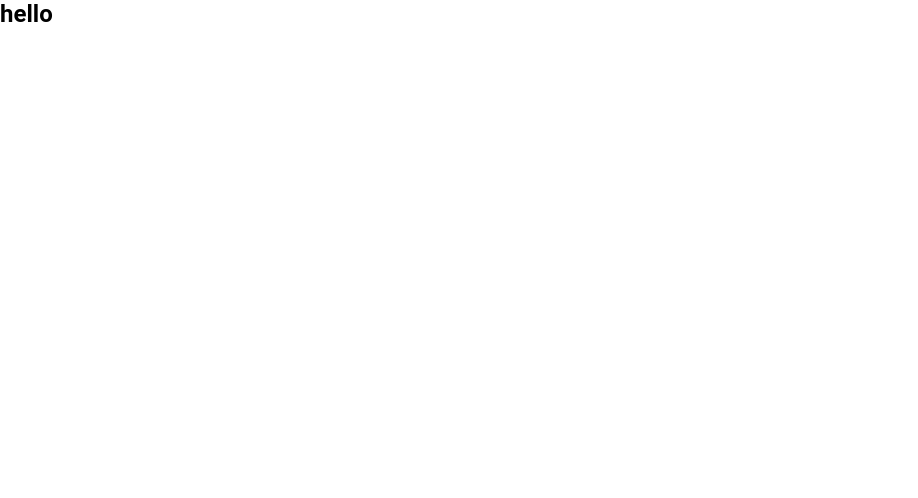
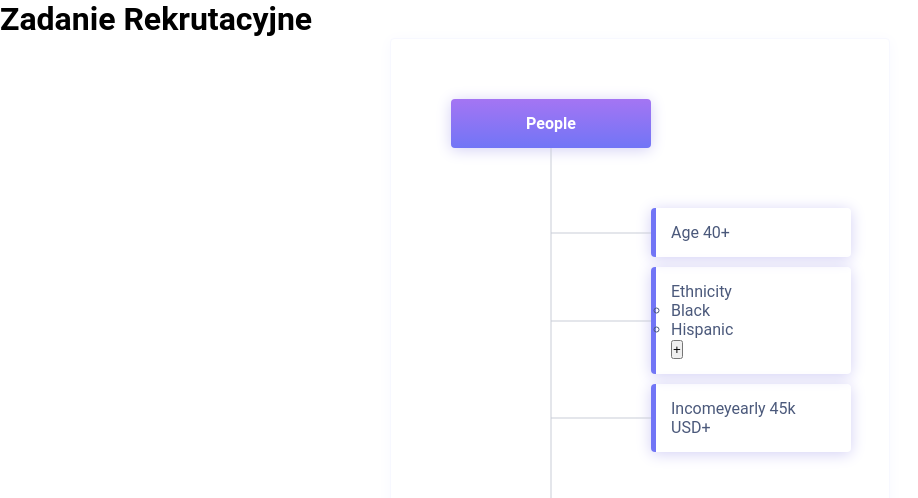
Before and after one commit to 1991Pawel/zadanie-rekrutacyjne, a React (Create React App) app: page / in a window 1280 px wide. Shown: the top 498 px of the page, without its empty margins (0-918 px from the left). Built offline with nearby package versions, Linux system fonts and the light colour scheme.

Commit message:
add list component

```diff
--- a/src/App.tsx
+++ b/src/App.tsx
@@ -1,10 +1,12 @@
 import React from 'react';
 import 'styles/global.scss';
+import List from 'components/List/List';
 
 const App: React.FC = () => {
   return (
     <div>
-      <h2>hello</h2>
+      <h1>Zadanie Rekrutacyjne</h1>
+      <List />
     </div>
   );
 };
--- /dev/null
+++ b/src/components/List/List.module.scss
@@ -0,0 +1,66 @@
+.listWrapper {
+  padding: 6rem;
+  width: 500px;
+  min-height: 500px;
+  margin: 0 auto;
+  color: #4b597b;
+  box-shadow: 0 2px 15px #f7f8ff;
+  border: 1px solid #f7f8ff;
+  border-radius: 4px;
+}
+
+.listTitle {
+  text-align: center;
+  font-weight: bold;
+  font-size: 1.6rem;
+  color: #fff;
+  background: #000;
+  background-image: linear-gradient(#a475f3, #7175f6);
+  box-shadow: 0 2px 15px #d3d0f5;
+  padding: 1.5rem;
+  width: 20rem;
+  border-radius: 4px;
+}
+
+.list {
+  padding: 5rem 0 5rem 20rem;
+  position: relative;
+  &::before {
+    content: '';
+    display: block;
+    position: absolute;
+    top: 0;
+    left: 10rem;
+    right: -5px;
+    bottom: 0;
+    height: 100%;
+    width: 1px;
+    background: #c9cdd7;
+    transform: translate(-50%);
+  }
+}
+
+.listItem {
+  position: relative;
+  margin: 1rem 0;
+  padding: 1.5rem;
+  min-width: 20rem;
+  border-radius: 4px;
+  list-style: none;
+  box-shadow: 0 2px 15px #d3d0f5;
+  border-left: 5px solid #7175f6;
+
+  &::before {
+    content: '';
+    display: block;
+    position: absolute;
+    top: 50%;
+    left: 0;
+    right: -5px;
+    bottom: 0;
+    height: 1px;
+    width: 10rem;
+    transform: translate(calc(-100% - 5px), -50%);
+    background: #c9cdd7;
+  }
+}
--- /dev/null
+++ b/src/components/List/List.tsx
@@ -0,0 +1,21 @@
+import React from 'react';
+import styles from 'components/List/List.module.scss';
+
+const List = () => (
+  <div className={styles.listWrapper}>
+    <h2 className={styles.listTitle}>People</h2>
+    <ul className={styles.list}>
+      <li className={styles.listItem}>Age 40+</li>
+      <li className={styles.listItem}>
+        Ethnicity
+        <ul>
+          <li>Black</li>
+          <li>Hispanic</li>
+          <button>+</button>
+        </ul>
+      </li>
+      <li className={styles.listItem}>Incomeyearly 45k USD+</li>
+    </ul>
+  </div>
+);
+export default List;
```
Also changed, not shown: 1 other file (tests, documents, lock files or other folders).
